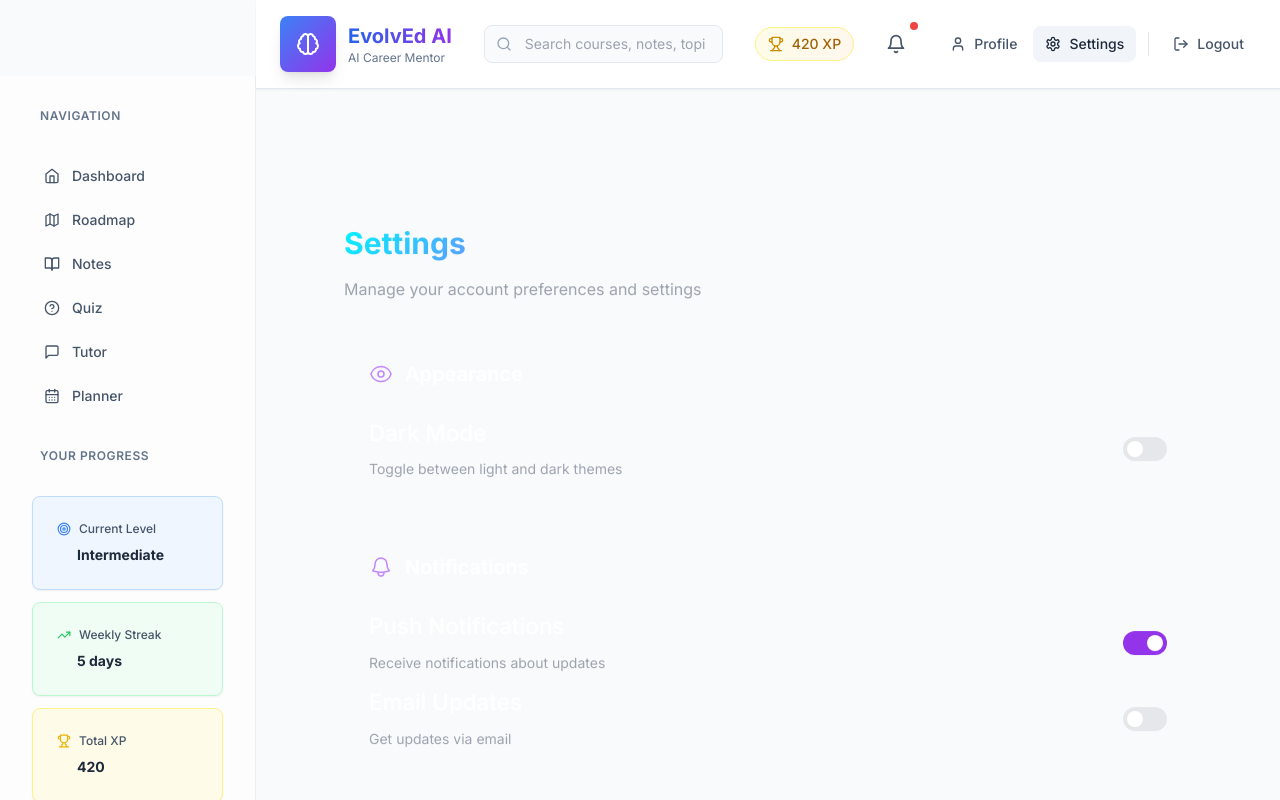
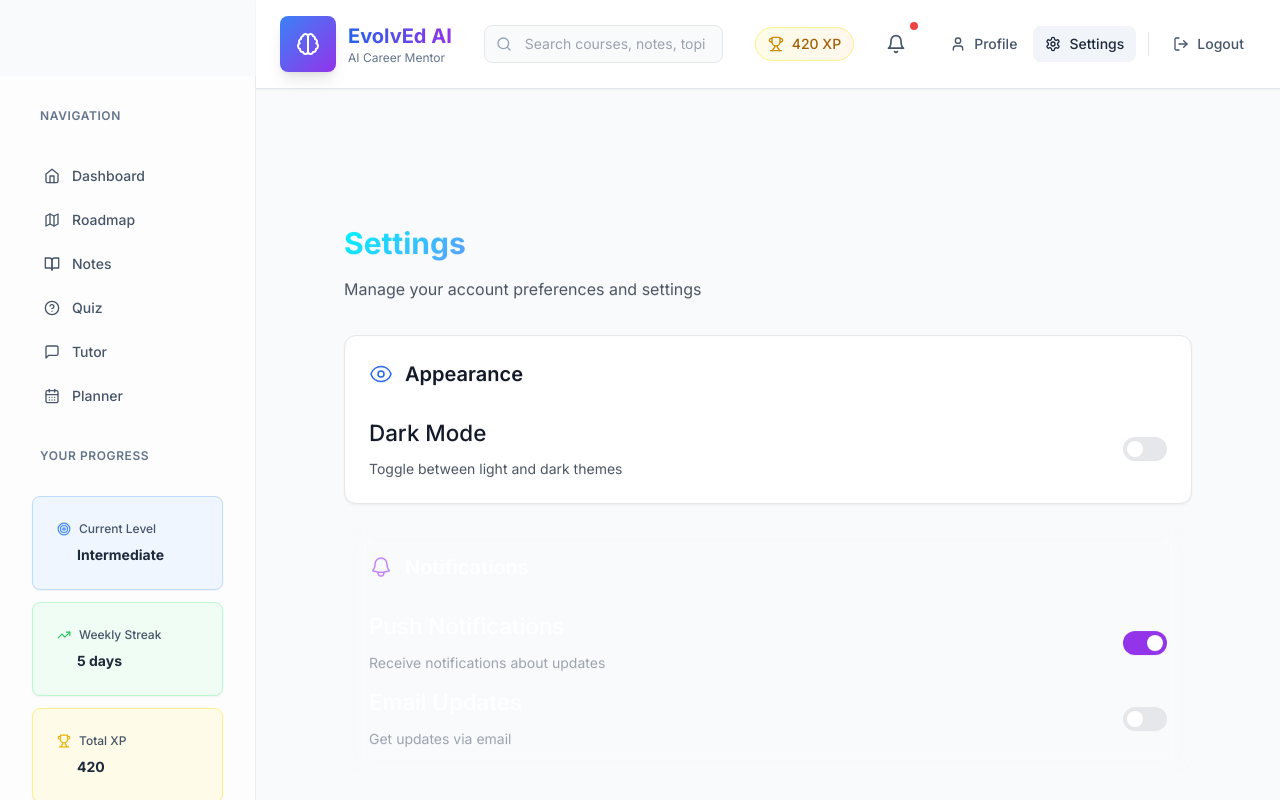
Before and after one commit to jayanth0075/EvolveEdu.AI, a React (Create React App) app in the folder evolveedu-ai/frontend/: page /settings in a window 1280 px wide. Built offline with nearby package versions, Linux system fonts and the light colour scheme; sample sign-in values are in the browser's storage.

Commit message:
Fix Settings page: resolve white text visibility issues, improve color contrast

```diff
--- a/evolveedu-ai/frontend/src/pages/settings.js
+++ b/evolveedu-ai/frontend/src/pages/settings.js
@@ -35,29 +35,29 @@ const Settings = () => {
       exit="out"
       variants={pageVariants}
       transition={pageTransition}
-      className="max-w-4xl mx-auto p-6"
+      className="max-w-4xl mx-auto p-6 bg-gray-50 min-h-screen"
     >
       <div className="mb-8">
-        <h1 className="text-3xl font-bold text-white mb-2">Settings</h1>
-        <p className="text-gray-400">Manage your account preferences and settings</p>
+        <h1 className="text-3xl font-bold text-gray-900 mb-2">Settings</h1>
+        <p className="text-gray-600">Manage your account preferences and settings</p>
       </div>
 
       <div className="grid gap-6">
         {/* Appearance Settings */}
         <motion.div
-          className="bg-white/10 backdrop-blur-md rounded-xl p-6 border border-white/20"
+          className="bg-white rounded-xl p-6 border border-gray-200 shadow-sm"
           whileHover={{ scale: 1.02 }}
           transition={{ duration: 0.2 }}
         >
           <div className="flex items-center mb-4">
-            <EyeIcon className="h-6 w-6 text-purple-400 mr-3" />
-            <h2 className="text-xl font-semibold text-white">Appearance</h2>
+            <EyeIcon className="h-6 w-6 text-blue-600 mr-3" />
+            <h2 className="text-xl font-semibold text-gray-900">Appearance</h2>
           </div>
 
           <div className="flex items-center justify-between">
             <div>
-              <h3 className="text-white font-medium">Dark Mode</h3>
-              <p className="text-gray-400 text-sm">Toggle between light and dark themes</p>
+              <h3 className="text-gray-900 font-medium">Dark Mode</h3>
+              <p className="text-gray-600 text-sm">Toggle between light and dark themes</p>
             </div>
             <button
               onClick={() => setDarkMode(!darkMode)}
```
